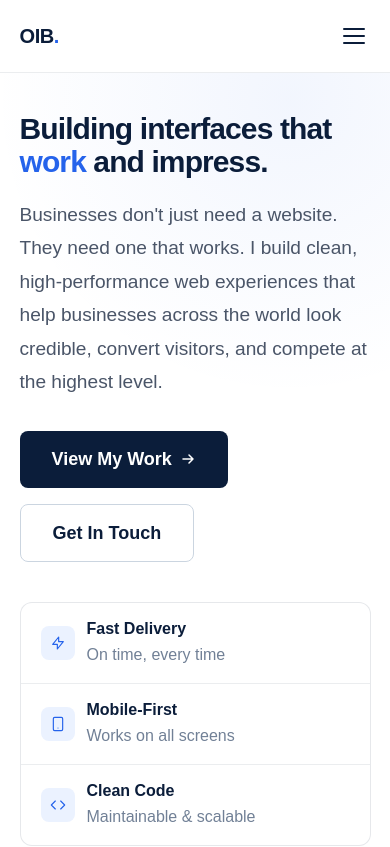
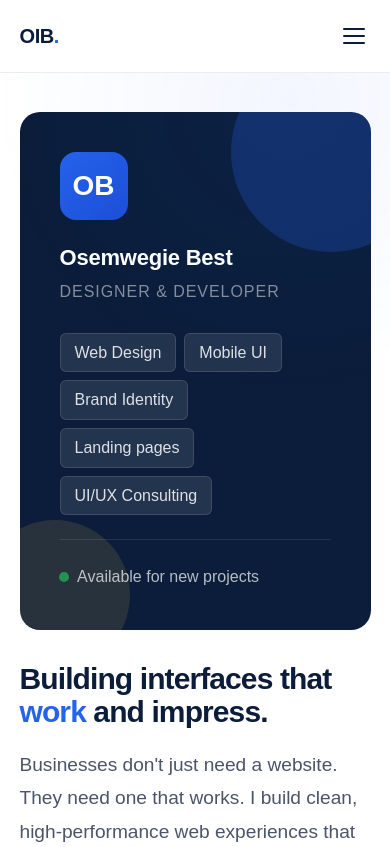
Before and after one commit to AiikaaY/Portfolio, a Vue app: page / in a window 390 px wide. Shown: the top 847 px of the page. Built offline with nearby package versions, Linux system fonts and the light colour scheme; a web font is replaced by a local one.

Commit message:
more ui fixes

```diff
--- a/src/components/HeroSection.vue
+++ b/src/components/HeroSection.vue
@@ -381,8 +381,11 @@ h1 em {
     padding-top: 7rem;
     gap: 2rem;
   }
+  .hero-card {
+    max-width: 100%;
+  }
 
-  .hero-right { display: none; }
+  .hero-right { order: -1; }
 
   .value-props { flex-direction: column; }
 
--- a/src/components/NavBar.vue
+++ b/src/components/NavBar.vue
@@ -1,7 +1,7 @@
 <template>
   <div class="nav-wrapper" :class="{ scrolled: isScrolled }">
     <nav>
-      <div class="nav-logo">OIB<span>.</span></div>
+      <div class="nav-logo" @click="scrollToHero" style="cursor: pointer;">OIB<span>.</span></div>
 
       <ul class="nav-links">
         <li><a href="#skills">Skills</a></li>
@@ -39,6 +39,11 @@ import { ref, onMounted, onUnmounted } from 'vue'
 
 const isScrolled = ref(false)
 const isOpen = ref(false)
+
+const scrollToHero = () => {
+  closeMenu()
+  window.scrollTo({ top: 0, behavior: 'smooth' })
+}
 
 const handleScroll = () => {
   isScrolled.value = window.scrollY > 40
```
